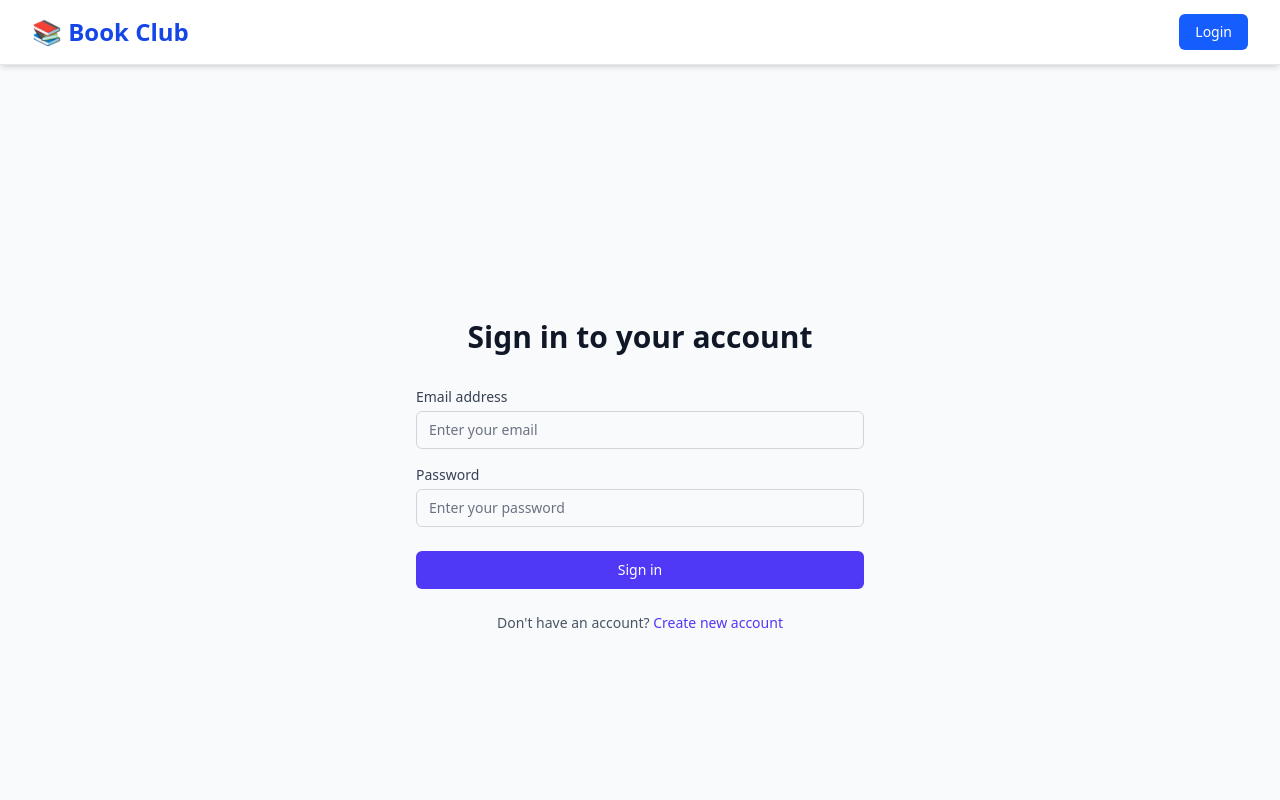
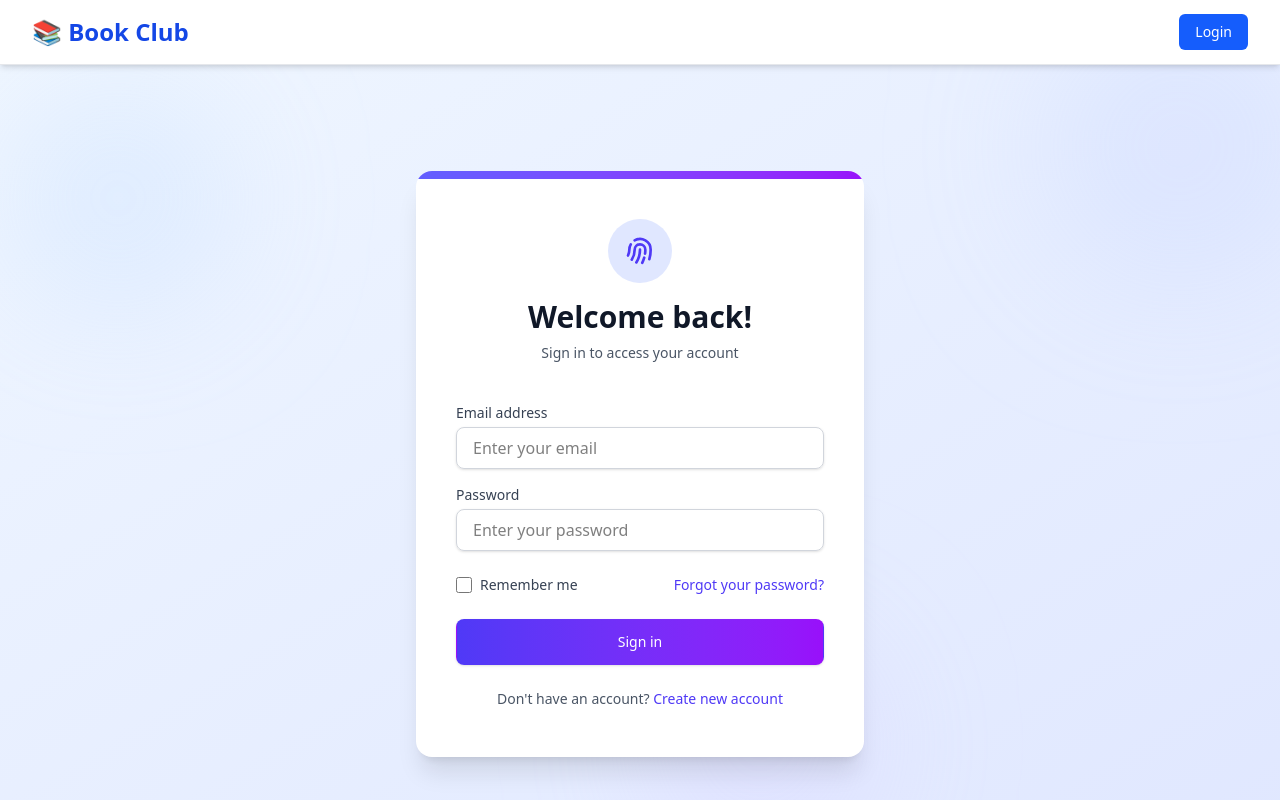
Before and after one commit to ishaniekanayaka/Book-Club-Frontend, a React (Vite) app: page / in a window 1280 px wide. Built offline with nearby package versions, Linux system fonts and the light colour scheme; no server answers.

Commit message:
updated login page design and layout

```diff
--- a/src/pages/LoginPage.tsx
+++ b/src/pages/LoginPage.tsx
@@ -1,168 +1,309 @@
-import React, { useState } from "react"
-import { Link } from "react-router-dom"
-import { login } from "../services/authService"
-import toast from "react-hot-toast"
-import axios from "axios"
-import { useAuth } from "../context/useAuth"
+import React, { useState } from "react";
+import { Link } from "react-router-dom";
+import { login } from "../services/authService";
+import toast from "react-hot-toast";
+import axios from "axios";
+import { useAuth } from "../context/useAuth";
 
 interface FormData {
-  email: string
-  password: string
+  email: string;
+  password: string;
 }
 
 interface FormErrors {
-  email?: string
-  password?: string
+  email?: string;
+  password?: string;
 }
 
 const Login = () => {
   const [formData, setFormData] = useState<FormData>({
     email: "",
     password: "",
-  })
-  const [errors, setErrors] = useState<FormErrors>({})
-  const [isLoading, setIsLoading] = useState(false)
-  // const navigate = useNavigate()
-  const { login: authenticate } = useAuth()
+  });
+  const [errors, setErrors] = useState<FormErrors>({});
+  const [isLoading, setIsLoading] = useState(false);
+  const { login: authenticate } = useAuth();
 
   const validateForm = (): boolean => {
-    const newErrors: FormErrors = {}
+    const newErrors: FormErrors = {};
 
-    // Email validation
     if (!formData.email) {
-      newErrors.email = "Email is required"
+      newErrors.email = "Email is required";
     } else if (!/^[^\s@]+@[^\s@]+\.[^\s@]+$/.test(formData.email)) {
-      newErrors.email = "Please enter a valid email address"
+      newErrors.email = "Please enter a valid email address";
     }
 
-    // Password validation
     if (!formData.password) {
-      newErrors.password = "Password is required"
+      newErrors.password = "Password is required";
     } else if (formData.password.length < 6) {
-      newErrors.password = "Password must be at least 6 characters"
+      newErrors.password = "Password must be at least 6 characters";
     }
 
-    setErrors(newErrors)
-    return Object.keys(newErrors).length === 0
-  }
-
-  // const handleSubmit = async (e: React.FormEvent) => {
-  //     e.preventDefault()
-  //     if (validateForm()) {
-  //         setIsLoading(true)
-  //         try {
-  //             const user = await login(formData)
-  //             toast.success(Welcome, ${user.name}!)
-  //             authenticate(user.accessToken)
-  //             navigate("/dashboard") // <-- or wherever you want to go after login
-  //         } catch (error) {
-  //             if (axios.isAxiosError(error)) {
-  //                 toast.error(error.message)
-  //             } else {
-  //                 toast.error("Something went wrong")
-  //             }
-  //         } finally {
-  //             setIsLoading(false)
-  //         }
-  //     }
-  // }
+    setErrors(newErrors);
+    return Object.keys(newErrors).length === 0;
+  };
 
   const handleSubmit = async (e: React.FormEvent) => {
-    e.preventDefault()
+    e.preventDefault();
     if (validateForm()) {
-      setIsLoading(true)
+      setIsLoading(true);
       try {
-        const user = await login(formData)
-        toast.success(`Welcome, ${user.name}!`)
-        authenticate(user.accessToken) // ✅ Let AuthProvider handle navigation
+        const user = await login(formData);
+        toast.success(`Welcome back, ${user.name}!`, {
+          duration: 4000,
+          position: "top-center",
+          style: {
+            background: "#4BB543",
+            color: "#fff",
+            padding: "16px",
+            borderRadius: "8px",
+            boxShadow: "0 4px 12px rgba(0, 0, 0, 0.1)",
+          },
+          iconTheme: {
+            primary: "#fff",
+            secondary: "#4BB543",
+          },
+        });
+        authenticate(user.accessToken);
       } catch (error) {
         if (axios.isAxiosError(error)) {
-          toast.error(error.message)
+          toast.error(error.response?.data?.message || "Login failed", {
+            duration: 4000,
+            position: "top-center",
+            style: {
+              background: "#FF3333",
+              color: "#fff",
+              padding: "16px",
+              borderRadius: "8px",
+              boxShadow: "0 4px 12px rgba(0, 0, 0, 0.1)",
+            },
+            iconTheme: {
+              primary: "#fff",
+              secondary: "#FF3333",
+            },
+          });
         } else {
-          toast.error("Something went wrong")
+          toast.error("Something went wrong", {
+            duration: 4000,
+            position: "top-center",
+          });
         }
       } finally {
-        setIsLoading(false)
+        setIsLoading(false);
       }
     }
-  }
-
+  };
 
   const handleChange = (e: React.ChangeEvent<HTMLInputElement>) => {
-    const { name, value } = e.target
+    const { name, value } = e.target;
     setFormData((prev) => ({
       ...prev,
       [name]: value,
-    }))
-    // Clear error when user starts typing
+    }));
     if (errors[name as keyof FormErrors]) {
       setErrors((prev) => ({
         ...prev,
         [name]: undefined,
-      }))
+      }));
     }
-  }
+  };
 
   return (
-      <div className='min-h-screen flex items-center justify-center bg-gray-50 py-12 px-4 sm:px-6 lg:px-8'>
-        <div className='max-w-md w-full space-y-8'>
-          <div>
-            <h2 className='mt-6 text-center text-3xl font-extrabold text-gray-900'>Sign in to your account</h2>
+      <div className="min-h-screen flex items-center justify-center bg-gradient-to-br from-blue-50 to-indigo-100 relative overflow-hidden">
+        {/* Animated background elements */}
+        <div className="absolute inset-0 overflow-hidden">
+          <div className="absolute top-0 left-0 w-64 h-64 bg-blue-200 rounded-full mix-blend-multiply filter blur-3xl opacity-20 animate-blob animation-delay-2000"></div>
+          <div className="absolute top-0 right-0 w-64 h-64 bg-indigo-200 rounded-full mix-blend-multiply filter blur-3xl opacity-20 animate-blob animation-delay-4000"></div>
+          <div className="absolute bottom-0 left-1/2 w-64 h-64 bg-purple-200 rounded-full mix-blend-multiply filter blur-3xl opacity-20 animate-blob"></div>
+        </div>
+
+        <div className="relative w-full max-w-md px-6 py-8 bg-white rounded-2xl shadow-xl overflow-hidden sm:px-10 sm:py-12">
+          {/* Decorative elements */}
+          <div className="absolute top-0 left-0 w-full h-2 bg-gradient-to-r from-indigo-500 to-purple-600"></div>
+
+          <div className="mb-10 text-center">
+            <div className="mx-auto h-16 w-16 flex items-center justify-center rounded-full bg-indigo-100 mb-4 transform transition-all duration-500 hover:rotate-12">
+              <svg
+                  xmlns="http://www.w3.org/2000/svg"
+                  className="h-8 w-8 text-indigo-600"
+                  fill="none"
+                  viewBox="0 0 24 24"
+                  stroke="currentColor"
+              >
+                <path
+                    strokeLinecap="round"
+                    strokeLinejoin="round"
+                    strokeWidth={2}
+                    d="M12 11c0 3.517-1.009 6.799-2.753 9.571m-3.44-2.04l.054-.09A13.916 13.916 0 008 11a4 4 0 118 0c0 1.017-.07 2.019-.203 3m-2.118 6.844A21.88 21.88 0 0015.171 17m3.839 1.132c.645-2.266.99-4.659.99-7.132A8 8 0 008 4.07M3 15.364c.64-1.319 1-2.8 1-4.364 0-1.457.39-2.823 1.07-4"
+                />
+              </svg>
+            </div>
+            <h2 className="text-3xl font-extrabold text-gray-900">
+              Welcome back!
+            </h2>
+            <p className="mt-2 text-sm text-gray-600">
+              Sign in to access your account
+            </p>
           </div>
-          <form className='mt-8 space-y-6' onSubmit={handleSubmit}>
-            <div className='space-y-4'>
+
+          <form className="space-y-6" onSubmit={handleSubmit}>
+            <div className="space-y-4">
               <div>
-                <label htmlFor='email' className='block text-sm font-medium text-gray-700'>
+                <label
+                    htmlFor="email"
+                    className="block text-sm font-medium text-gray-700"
+                >
                   Email address
                 </label>
-                <input
-                    id='email'
-                    name='email'
-                    type='email'
-                    value={formData.email}
-                    onChange={handleChange}
-                    className={`mt-1 appearance-none relative block w-full px-3 py-2 border ${
-                        errors.email ? "border-red-300" : "border-gray-300"
-                    } placeholder-gray-500 text-gray-900 rounded-md focus:outline-none focus:ring-indigo-500 focus:border-indigo-500 focus:z-10 sm:text-sm`}
-                    placeholder='Enter your email'
-                />
-                {errors.email && <p className='mt-1 text-sm text-red-600'>{errors.email}</p>}
+                <div className="mt-1 relative">
+                  <input
+                      id="email"
+                      name="email"
+                      type="email"
+                      value={formData.email}
+                      onChange={handleChange}
+                      className={`w-full px-4 py-2 border ${
+                          errors.email
+                              ? "border-red-300 focus:ring-red-500 focus:border-red-500"
+                              : "border-gray-300 focus:ring-indigo-500 focus:border-indigo-500"
+                      } rounded-lg shadow-sm focus:outline-none focus:ring-2 transition duration-200`}
+                      placeholder="Enter your email"
+                  />
+                  {errors.email && (
+                      <div className="absolute inset-y-0 right-0 pr-3 flex items-center pointer-events-none">
+                        <svg
+                            className="h-5 w-5 text-red-500"
+                            xmlns="http://www.w3.org/2000/svg"
+                            viewBox="0 0 20 20"
+                            fill="currentColor"
+                        >
+                          <path
+                              fillRule="evenodd"
+                              d="M18 10a8 8 0 11-16 0 8 8 0 0116 0zm-7 4a1 1 0 11-2 0 1 1 0 012 0zm-1-9a1 1 0 00-1 1v4a1 1 0 102 0V6a1 1 0 00-1-1z"
+                              clipRule="evenodd"
+                          />
+                        </svg>
+                      </div>
+                  )}
+                </div>
+                {errors.email && (
+                    <p className="mt-1 text-xs text-red-600">{errors.email}</p>
+                )}
               </div>
               <div>
-                <label htmlFor='password' className='block text-sm font-medium text-gray-700'>
+                <label
+                    htmlFor="password"
+                    className="block text-sm font-medium text-gray-700"
+                >
                   Password
                 </label>
+                <div className="mt-1 relative">
+                  <input
+                      id="password"
+                      name="password"
+                      type="password"
+                      value={formData.password}
+                      onChange={handleChange}
+                      className={`w-full px-4 py-2 border ${
+                          errors.password
+                              ? "border-red-300 focus:ring-red-500 focus:border-red-500"
+                              : "border-gray-300 focus:ring-indigo-500 focus:border-indigo-500"
+                      } rounded-lg shadow-sm focus:outline-none focus:ring-2 transition duration-200`}
+                      placeholder="Enter your password"
+                  />
+                  {errors.password && (
+                      <div className="absolute inset-y-0 right-0 pr-3 flex items-center pointer-events-none">
+                        <svg
+                            className="h-5 w-5 text-red-500"
+                            xmlns="http://www.w3.org/2000/svg"
+                            viewBox="0 0 20 20"
+                            fill="currentColor"
+                        >
+                          <path
+                              fillRule="evenodd"
+                              d="M18 10a8 8 0 11-16 0 8 8 0 0116 0zm-7 4a1 1 0 11-2 0 1 1 0 012 0zm-1-9a1 1 0 00-1 1v4a1 1 0 102 0V6a1 1 0 00-1-1z"
+                              clipRule="evenodd"
+                          />
+                        </svg>
+                      </div>
+                  )}
+                </div>
+                {errors.password && (
+                    <p className="mt-1 text-xs text-red-600">{errors.password}</p>
+                )}
+              </div>
+            </div>
+
+            <div className="flex items-center justify-between">
+              <div className="flex items-center">
                 <input
-                    id='password'
-                    name='password'
-                    type='password'
-                    value={formData.password}
-                    onChange={handleChange}
-                    className={`mt-1 appearance-none relative block w-full px-3 py-2 border ${
-                        errors.password ? "border-red-300" : "border-gray-300"
-                    } placeholder-gray-500 text-gray-900 rounded-md focus:outline-none focus:ring-indigo-500 focus:border-indigo-500 focus:z-10 sm:text-sm`}
-                    placeholder='Enter your password'
+                    id="remember-me"
+                    name="remember-me"
+                    type="checkbox"
+                    className="h-4 w-4 text-indigo-600 focus:ring-indigo-500 border-gray-300 rounded"
                 />
-                {errors.password && <p className='mt-1 text-sm text-red-600'>{errors.password}</p>}
+                <label
+                    htmlFor="remember-me"
+                    className="ml-2 block text-sm text-gray-700"
+                >
+                  Remember me
+                </label>
+              </div>
+
+              <div className="text-sm">
+                <Link
+                    to="/forgot-password"
+                    className="font-medium text-indigo-600 hover:text-indigo-500"
+                >
+                  Forgot your password?
+                </Link>
               </div>
             </div>
 
             <div>
               <button
+                  type="submit"
                   disabled={isLoading}
-                  type='submit'
-                  className='group relative w-full flex justify-center py-2 px-4 border border-transparent text-sm font-medium rounded-md text-white bg-indigo-600 hover:bg-indigo-700 focus:outline-none focus:ring-2 focus:ring-offset-2 focus:ring-indigo-500 transition duration-150 ease-in-out'
+                  className={`w-full flex justify-center items-center py-3 px-4 border border-transparent rounded-lg shadow-sm text-sm font-medium text-white bg-gradient-to-r from-indigo-600 to-purple-600 hover:from-indigo-700 hover:to-purple-700 focus:outline-none focus:ring-2 focus:ring-offset-2 focus:ring-indigo-500 transition duration-200 ${
+                      isLoading ? "opacity-75 cursor-not-allowed" : ""
+                  }`}
               >
-                {!isLoading ? "Sign in" : "Signing in..."}
+                {isLoading ? (
+                    <>
+                      <svg
+                          className="animate-spin -ml-1 mr-3 h-5 w-5 text-white"
+                          xmlns="http://www.w3.org/2000/svg"
+                          fill="none"
+                          viewBox="0 0 24 24"
+                      >
+                        <circle
+                            className="opacity-25"
+                            cx="12"
+                            cy="12"
+                            r="10"
+                            stroke="currentColor"
+                            strokeWidth="4"
+                        ></circle>
+                        <path
+                            className="opacity-75"
+                            fill="currentColor"
+                            d="M4 12a8 8 0 018-8V0C5.373 0 0 5.373 0 12h4zm2 5.291A7.962 7.962 0 014 12H0c0 3.042 1.135 5.824 3 7.938l3-2.647z"
+                        ></path>
+                      </svg>
+                      Signing in...
+                    </>
+                ) : (
+                    "Sign in"
+                )}
               </button>
             </div>
 
-            <div className='text-center'>
-              <p className='text-sm text-gray-600'>
+            <div className="text-center text-sm text-gray-600">
+              <p>
                 Don't have an account?{" "}
                 <Link
-                    to='/signup'
-                    className='font-medium text-indigo-600 hover:text-indigo-500 focus:outline-none focus:underline transition ease-in-out duration-150'
+                    to="/signup"
+                    className="font-medium text-indigo-600 hover:text-indigo-500 transition duration-150 ease-in-out"
                 >
                   Create new account
                 </Link>
@@ -170,8 +311,35 @@ const Login = () => {
             </div>
           </form>
         </div>
+
+        {/* Add these styles for the animations */}
+        <style>{`
+        @keyframes blob {
+          0% {
+            transform: translate(0px, 0px) scale(1);
+          }
+          33% {
+            transform: translate(30px, -50px) scale(1.1);
+          }
+          66% {
+            transform: translate(-20px, 20px) scale(0.9);
+          }
+          100% {
+            transform: translate(0px, 0px) scale(1);
+          }
+        }
+        .animate-blob {
+          animation: blob 7s infinite;
+        }
+        .animation-delay-2000 {
+          animation-delay: 2s;
+        }
+        .animation-delay-4000 {
+          animation-delay: 4s;
+        }
+      `}</style>
       </div>
-  )
-}
+  );
+};
 
-export default Login
+export default Login;
--- a/src/services/apiClient.ts
+++ b/src/services/apiClient.ts
@@ -26,7 +26,7 @@ apiClient.interceptors.response.use(
         if (error.response.status === 403 && !originalRequest._retry) {
             originalRequest._retry = true
             try {
-                const result = await apiClient.post("/auth/refresh-token")
+                const result = await apiClient.get("/auth/refresh-token")
                 const newAccessToken = result.data.accessToken
                 setHeader(newAccessToken)
                 originalRequest.headers["Authorization"] = `Bearer ${newAccessToken}`
```
Also changed, not shown: src/context/AuthProvider.tsx (+47 -24 lines).
